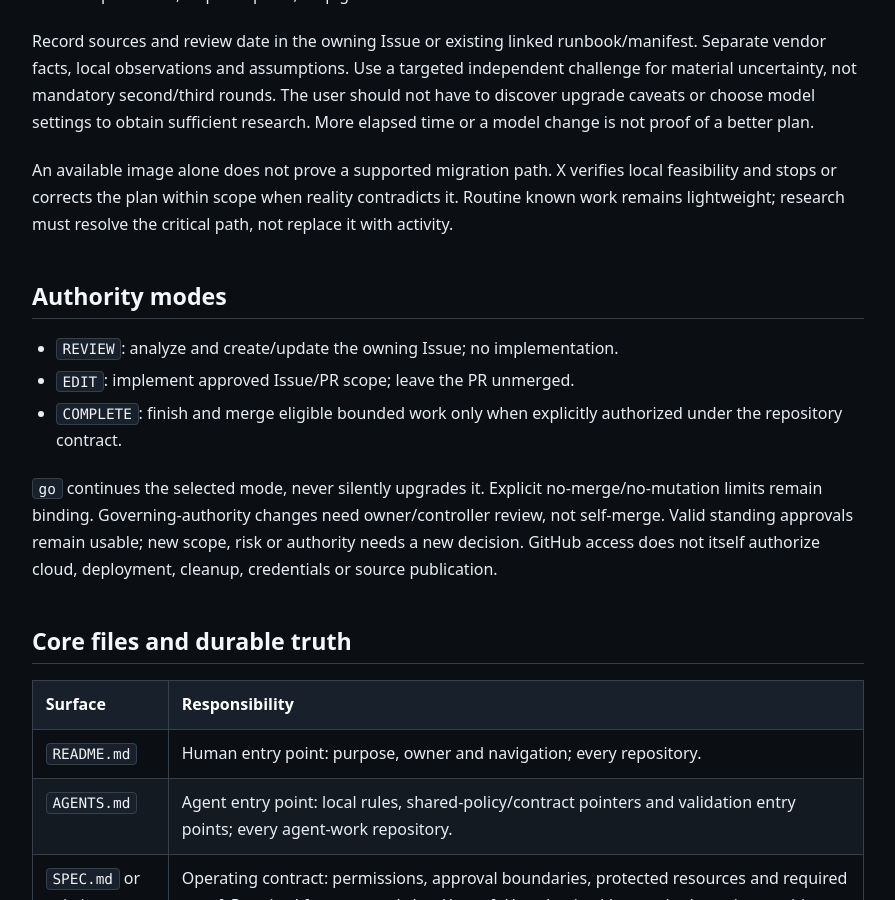
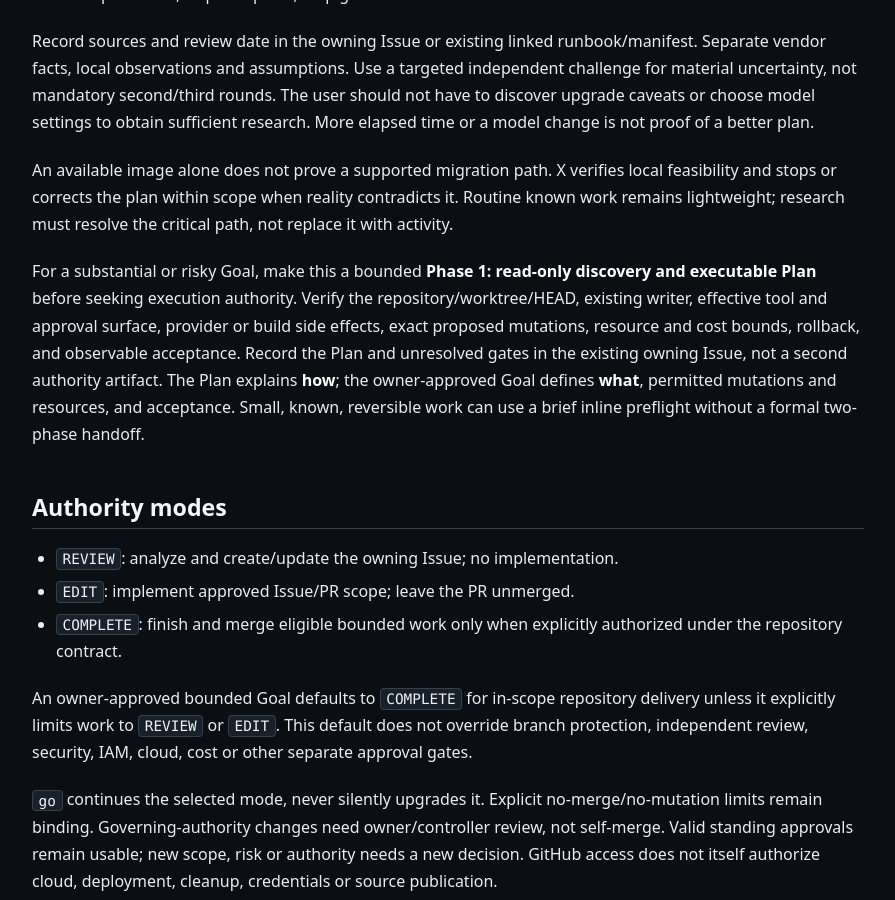
Before and after one commit to amitkarpe/agent-os, a Jekyll site: the page built from kb/playbooks/integrations/chatgpt-codex-collaboration-protocol.md, in a window 1280 px wide and 900 px high, scrolled down 1410 px. Shown: the whole window, without its empty margins (192-1087 px from the left). Built offline with Jekyll 4.4.1, drawn with Linux system fonts in a browser that asks for light colours; some of the changed text lies outside the part shown.

Commit message:
docs: clarify risk-based Goal planning and execution

```diff
--- a/kb/playbooks/integrations/chatgpt-codex-collaboration-protocol.md
+++ b/kb/playbooks/integrations/chatgpt-codex-collaboration-protocol.md
@@ -70,12 +70,27 @@
 contradicts it. Routine known work remains lightweight; research must resolve
 the critical path, not replace it with activity.
 
+For a substantial or risky Goal, make this a bounded **Phase 1: read-only
+discovery and executable Plan** before seeking execution authority. Verify the
+repository/worktree/HEAD, existing writer, effective tool and approval surface,
+provider or build side effects, exact proposed mutations, resource and cost
+bounds, rollback, and observable acceptance. Record the Plan and unresolved
+gates in the existing owning Issue, not a second authority artifact. The Plan
+explains **how**; the owner-approved Goal defines **what**, permitted mutations
+and resources, and acceptance. Small, known, reversible work can use a brief
+inline preflight without a formal two-phase handoff.
+
 ## Authority modes
 
 - `REVIEW`: analyze and create/update the owning Issue; no implementation.
 - `EDIT`: implement approved Issue/PR scope; leave the PR unmerged.
 - `COMPLETE`: finish and merge eligible bounded work only when explicitly
   authorized under the repository contract.
+
+An owner-approved bounded Goal defaults to `COMPLETE` for in-scope repository
+delivery unless it explicitly limits work to `REVIEW` or `EDIT`. This default
+does not override branch protection, independent review, security, IAM, cloud,
+cost or other separate approval gates.
 
 `go` continues the selected mode, never silently upgrades it. Explicit
 no-merge/no-mutation limits remain binding. Governing-authority changes need
@@ -198,7 +213,8 @@
    normal implementation is already authorized. A later owner instruction
    overrides an earlier restriction only when it explicitly identifies
    what is superseded.
-2. **X or selected Manager continues approved work.** Use installed native
+2. **X or selected Manager continues approved work.** After the scoped owner
+   GO, Phase 2 executes authorized milestones end to end. Use installed native
    Goal/loop support when available; otherwise continue the authorized Issue
    in the existing session. Implement, fix, run focused checks, push with
    authorized CI, obtain actually required independent exact-head review,
```
